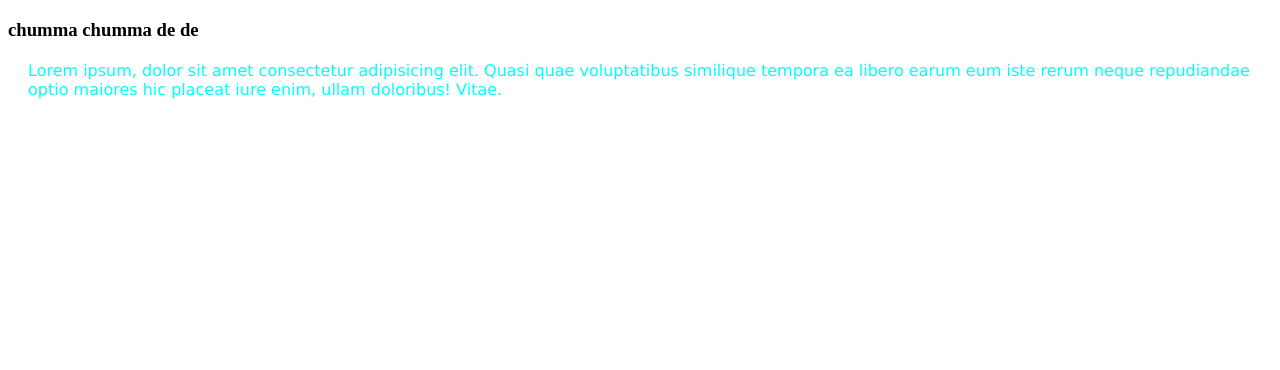
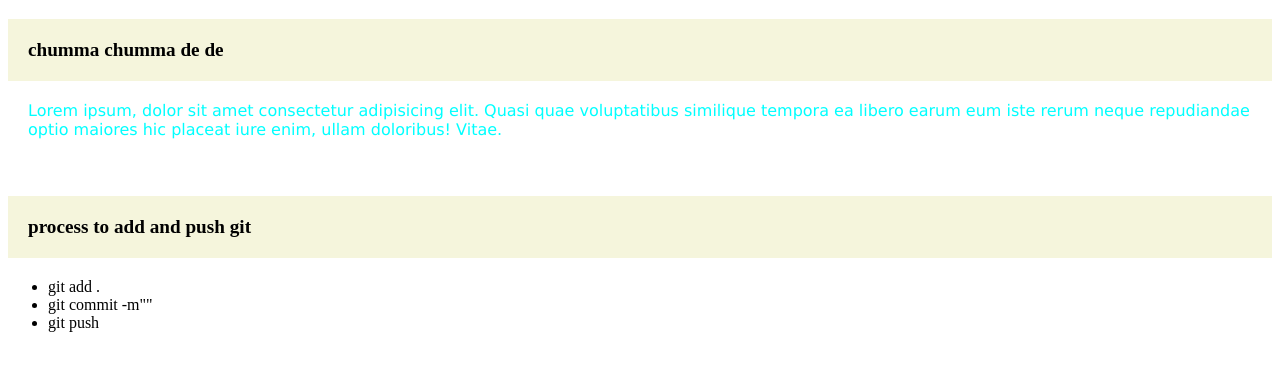
Before and after one commit to Juiria-Humayan/my-first-github-repo, a plain HTML site: page index.html in a window 1280 px wide. Drawn offline with Linux system fonts and the light colour scheme.

Commit message:
3rd change

```diff
--- a/index.css
+++ b/index.css
@@ -4,3 +4,9 @@ p{
     margin: 20px;
 
 }
+
+h3{
+    font-size: larger;
+    background-color: beige;
+    padding: 20px;
+}
--- a/index.html
+++ b/index.html
@@ -9,5 +9,16 @@
 <body>
     <h3><b>chumma chumma de de</b></h3>
     <p>Lorem ipsum, dolor sit amet consectetur adipisicing elit. Quasi quae voluptatibus similique tempora ea libero earum eum iste rerum neque repudiandae optio maiores hic placeat iure enim, ullam doloribus! Vitae. </p>
+    <br>
+    <div>
+        <h3>
+            process to add and push git
+        </h3>
+        <p><ul>
+            <li>git add .</li>
+            <li>git commit -m""</li>
+            <li>git push</li>
+        </ul></p>
+    </div>
 </body>
 </html>
```
